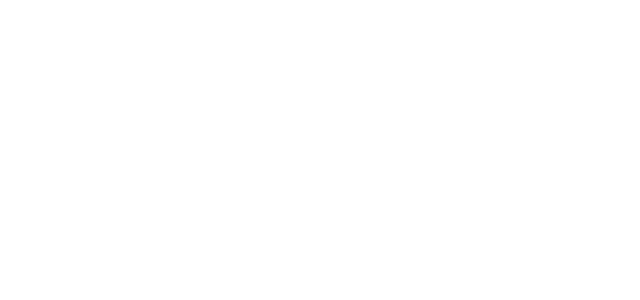
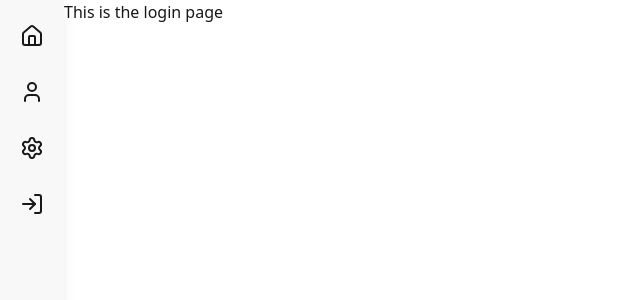
Before and after one commit to nravesz/DarknessExplorationRecord, a React app in the folder frontend/: page /login in a window 1280 px wide. Before the commit this address had no page. Shown: the top 300 px of the page, without its empty margins (0-640 px from the left). Built offline with nearby package versions, Linux system fonts and the light colour scheme; the HTML template or start-up script is replaced by a standard one.

Commit message:
add: navigate qwith a click

```diff
--- a/frontend/src/App.tsx
+++ b/frontend/src/App.tsx
@@ -1,12 +1,14 @@
 import { Route, Routes } from 'react-router-dom';
 import Layout from './features/Layout';
-import LoginPage from './pages/Login';
+import Login from './pages/Login';
+import Home from './pages/Home';
 
 function App() {
   return (
     <Routes>
       <Route element={<Layout />}>
-        <Route path="/" element={<LoginPage />} />
+        <Route path="/" element={<Home />} />
+        <Route path="/login" element={<Login />} />
       </Route>
     </Routes>
   );
--- a/frontend/src/features/SideBar.tsx
+++ b/frontend/src/features/SideBar.tsx
@@ -1,9 +1,11 @@
 import { Home, User, Settings, LogIn } from 'lucide-react';
+import { Navigate, useNavigate } from 'react-router-dom';
 
 function SideBar() {
+  const navigate = useNavigate();
   return (
     <div className="flex flex-col bg-base-200 h-screen w-16 items-center py-4 shadow-lg">
-      <button className="mb-4 p-2 rounded hover:bg-base-300">
+      <button className="mb-4 p-2 rounded hover:bg-base-300" onClick={() => navigate('/')}>
         <Home size={24} />
       </button>
       <button className="mb-4 p-2 rounded hover:bg-base-300">
@@ -12,7 +14,7 @@
       <button className="mb-4 p-2 rounded hover:bg-base-300">
         <Settings size={24} />
       </button>
-      <button className="mb-4 p-2 rounded hover:bg-base-300">
+      <button onClick={() => navigate('/login')} className="mb-4 p-2 rounded hover:bg-base-300">
         <LogIn size={24} />
       </button>
     </div>
--- /dev/null
+++ b/frontend/src/pages/Home.tsx
@@ -0,0 +1,5 @@
+function Home() {
+  return <div>This is the home page</div>;
+}
+
+export default Home;
--- a/frontend/src/pages/Login.tsx
+++ b/frontend/src/pages/Login.tsx
@@ -1,5 +1,5 @@
-function LoginPage() {
+function Login() {
   return <div>This is the login page</div>;
 }
 
-export default LoginPage;
+export default Login;
```
